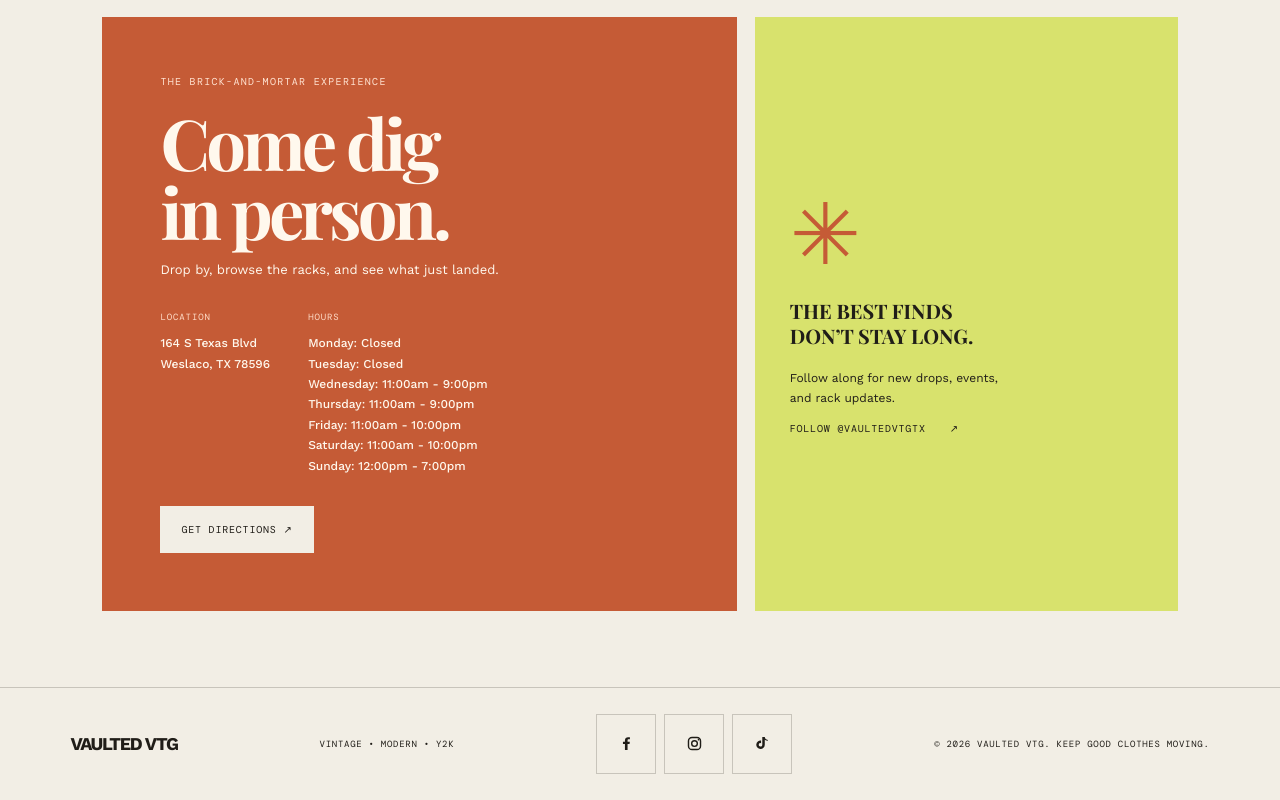
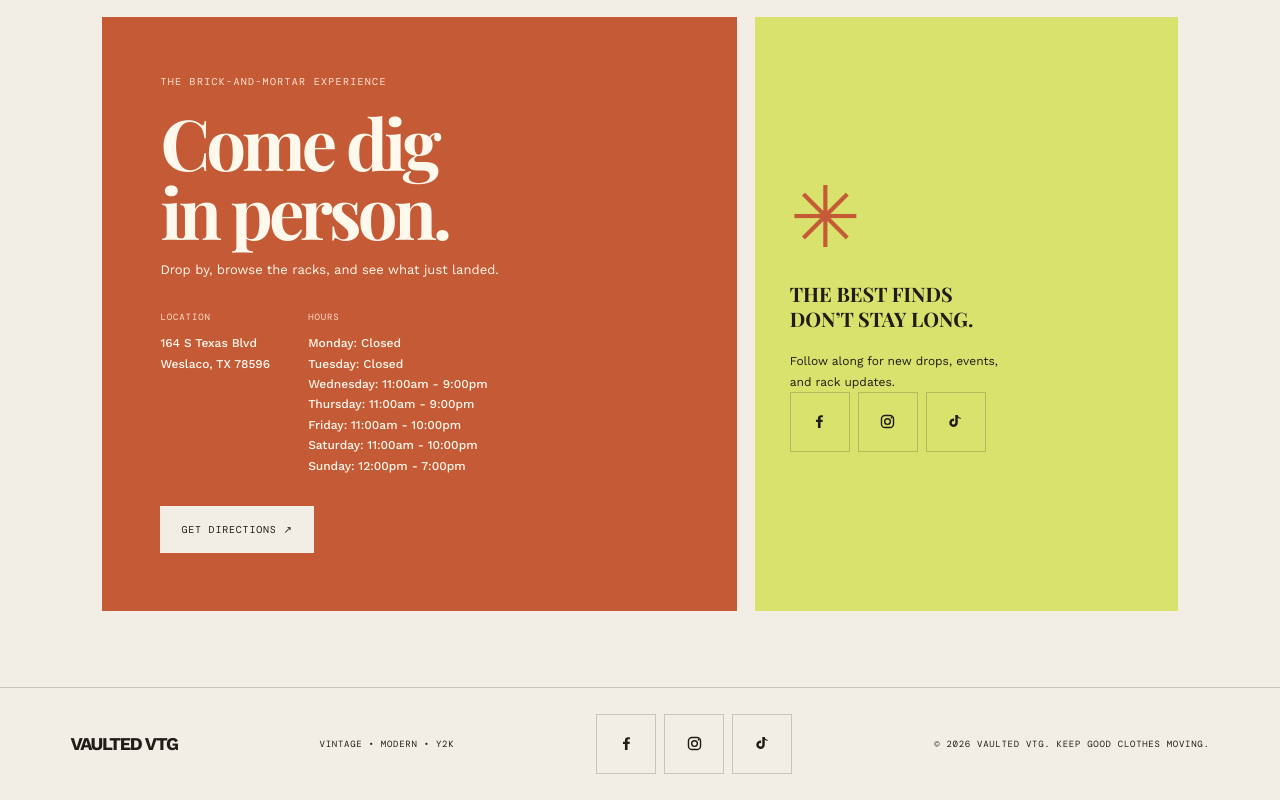
Before and after one commit to onemorecasual/VaultedVTG, a plain HTML site: page index.html in a window 1280 px wide. Shown: the part 2434-3234 px from the top of the page. Drawn offline with nearby package versions, Linux system fonts and the light colour scheme.

Commit message:
Add social media links to index.html

```diff
--- a/index.html
+++ b/index.html
@@ -94,7 +94,17 @@
         <div class="big-asterisk">✳</div>
         <p>THE BEST FINDS<br>DON’T STAY LONG.</p>
         <span>Follow along for new drops, events, and rack updates.</span>
-        <a class="text-link" href="https://www.instagram.com/vaultedvtgtx/" target="_blank" rel="noopener">FOLLOW @VAULTEDVTGTX <span>↗</span></a>
+        <nav class="social-links" aria-label="Social media">
+      <a href="https://www.facebook.com/vaultedvtgtx/" target="_blank" rel="noopener noreferrer" aria-label="Facebook — @vaultedvtgtx">
+        <svg viewBox="0 0 24 24" aria-hidden="true"><path d="M13.5 21v-8.2h2.8l.4-3.2h-3.2V7.5c0-.9.3-1.6 1.6-1.6h1.7V3.1c-.3 0-1.4-.1-2.6-.1-2.6 0-4.4 1.6-4.4 4.5v2.1H7v3.2h2.8V21h3.7Z" fill="currentColor"/></svg>
+      </a>
+      <a href="https://www.instagram.com/vaultedvtgtx/" target="_blank" rel="noopener noreferrer" aria-label="Instagram — @vaultedvtgtx">
+        <svg viewBox="0 0 24 24" aria-hidden="true"><rect x="3.5" y="3.5" width="17" height="17" rx="5" fill="none" stroke="currentColor" stroke-width="2"/><circle cx="12" cy="12" r="4" fill="none" stroke="currentColor" stroke-width="2"/><circle cx="17.7" cy="6.6" r="1.2" fill="currentColor"/></svg>
+      </a>
+      <a href="https://www.tiktok.com/@vaultedvtgtx" target="_blank" rel="noopener noreferrer" aria-label="TikTok — @vaultedvtgtx">
+        <svg viewBox="0 0 24 24" aria-hidden="true"><path d="M19.6 8.2a7.1 7.1 0 0 1-4.4-1.5v7.1a6 6 0 1 1-5.2-5.9v3.6a2.5 2.5 0 1 0 1.7 2.3V2.8h3.5c.2 2.1 1.7 3.8 4.4 4.1v1.3Z" fill="currentColor"/></svg>
+      </a>
+    </nav>
       </div>
     </section>
   </main>
```
